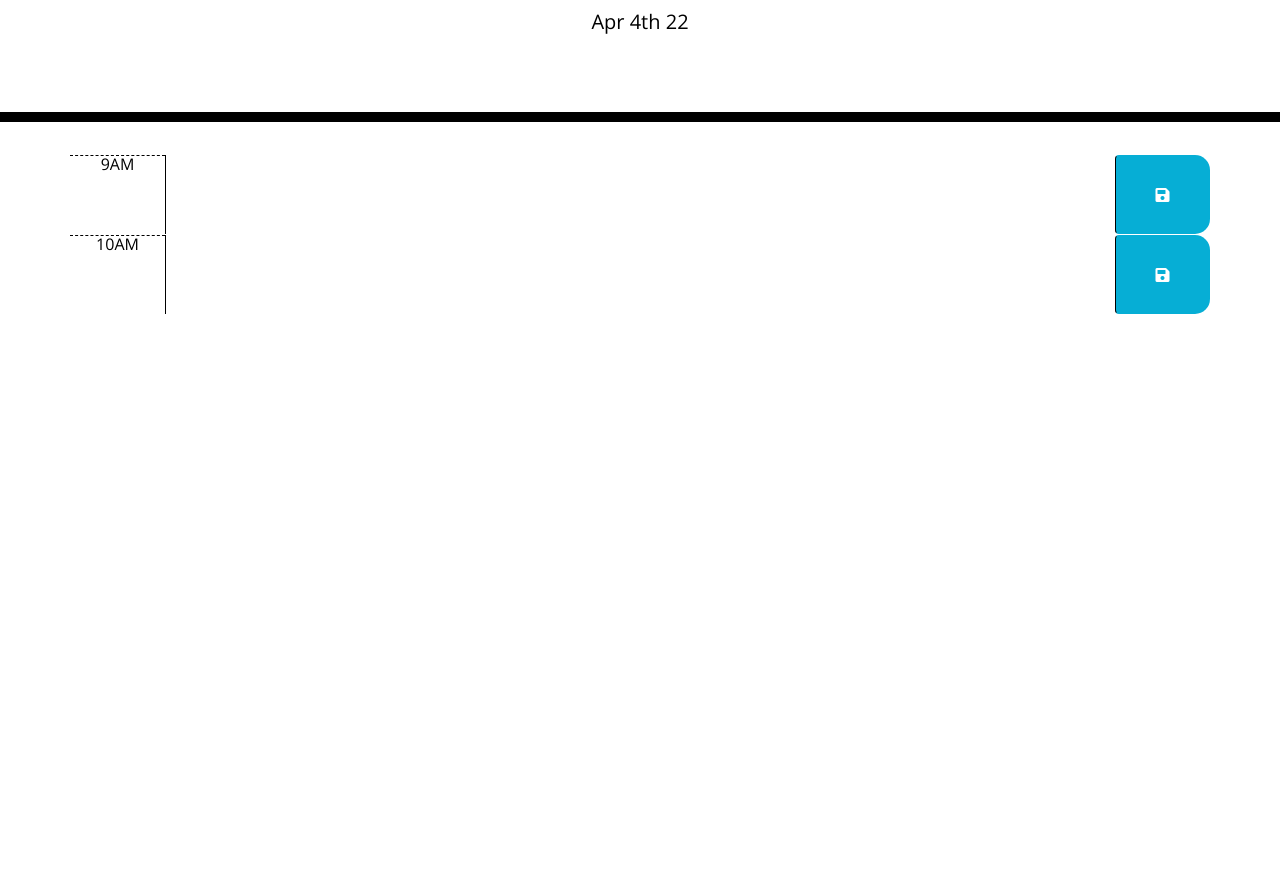
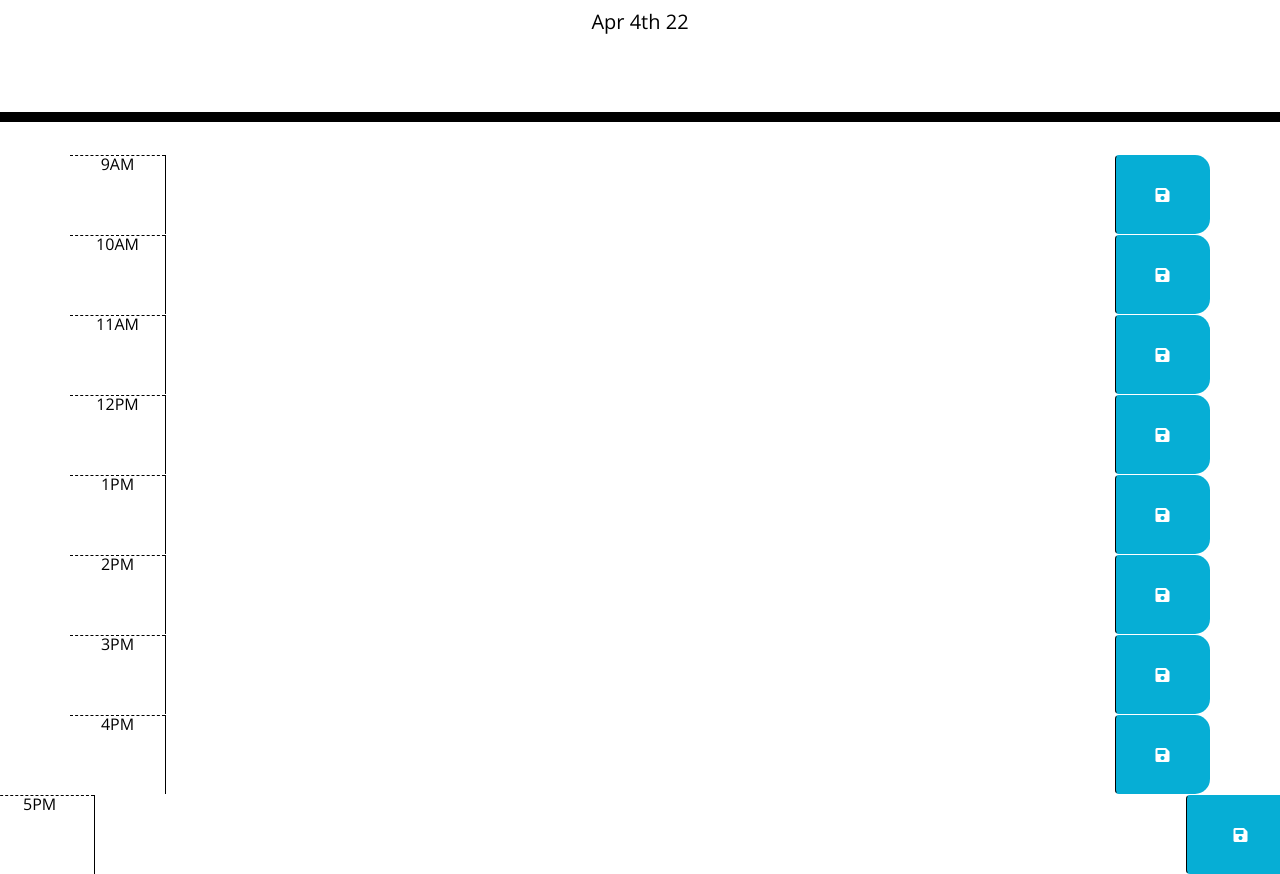
Before and after one commit to Lesmorales1221/Work-Day-Scheduler, a plain HTML site: page index.html in a window 1280 px wide. Shown: the part 182-1056 px from the top of the page. Before the commit the page ends 800 px from the top, so only its background shows below. Drawn offline with nearby package versions, Linux system fonts and the light colour scheme.

Commit message:
added the rest of the timeblocks in html

```diff
--- a/index.html
+++ b/index.html
@@ -32,6 +32,48 @@
       <textarea class="col-md-10 description"></textarea>
       <button class="col-md-1 saveBtn btn"><i class="fas fa-save"></i></button>
     </div>
+
+    <div id="11" class="row time-block">
+      <div class="col-md-1 hour">11AM</div>
+      <textarea class="col-md-10 description"></textarea>
+      <button class="col-md-1 saveBtn btn"><i class="fas fa-save"></i></button>
+    </div>
+
+    <div id="12" class="row time-block">
+      <div class="col-md-1 hour">12PM</div>
+      <textarea class="col-md-10 description"></textarea>
+      <button class="col-md-1 saveBtn btn"><i class="fas fa-save"></i></button>
+    </div>
+
+    <div id="1" class="row time-block">
+      <div class="col-md-1 hour">1PM</div>
+      <textarea class="col-md-10 description"></textarea>
+      <button class="col-md-1 saveBtn btn"><i class="fas fa-save"></i></button>
+    </div>
+
+    <div id="2" class="row time-block">
+      <div class="col-md-1 hour">2PM</div>
+      <textarea class="col-md-10 description"></textarea>
+      <button class="col-md-1 saveBtn btn"><i class="fas fa-save"></i></button>
+    </div>
+
+    <div id="3" class="row time-block">
+      <div class="col-md-1 hour">3PM</div>
+      <textarea class="col-md-10 description"></textarea>
+      <button class="col-md-1 saveBtn btn"><i class="fas fa-save"></i></button>
+    </div>
+
+    <div id="4" class="row time-block">
+      <div class="col-md-1 hour">4PM</div>
+      <textarea class="col-md-10 description"></textarea>
+      <button class="col-md-1 saveBtn btn"><i class="fas fa-save"></i></button>
+    </div>
+  </div>
+
+  <div id="5" class="row time-block">
+    <div class="col-md-1 hour">5PM</div>
+    <textarea class="col-md-10 description"></textarea>
+    <button class="col-md-1 saveBtn btn"><i class="fas fa-save"></i></button>
   </div>
 
   <script src="https://code.jquery.com/jquery-3.4.1.min.js"></script>
```
